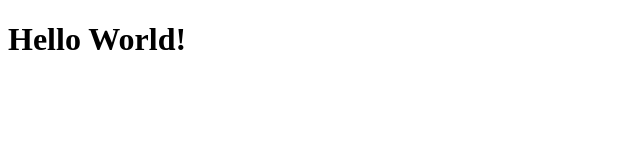
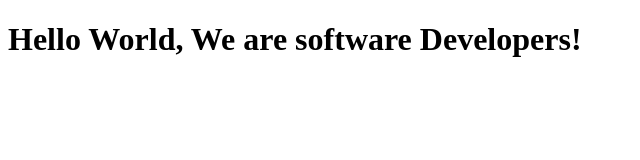
Before and after one commit to hakeemkadim/Build-a-Tribute-Page, a plain HTML site: page index.html in a window 1280 px wide. Shown: the whole page, without its empty margins (0-640 px from the left). Drawn offline with Linux system fonts and the light colour scheme.

Commit message:
first commit

```diff
--- a/index.html
+++ b/index.html
@@ -21,7 +21,7 @@
     - The freeCodeCamp Team
 
     -->
-    <h1>Hello World!</h1>
+    <h1>Hello World, We are software Developers!</h1>
     <script  src="js/index.js"></script>
   </body>
 </html>
```
